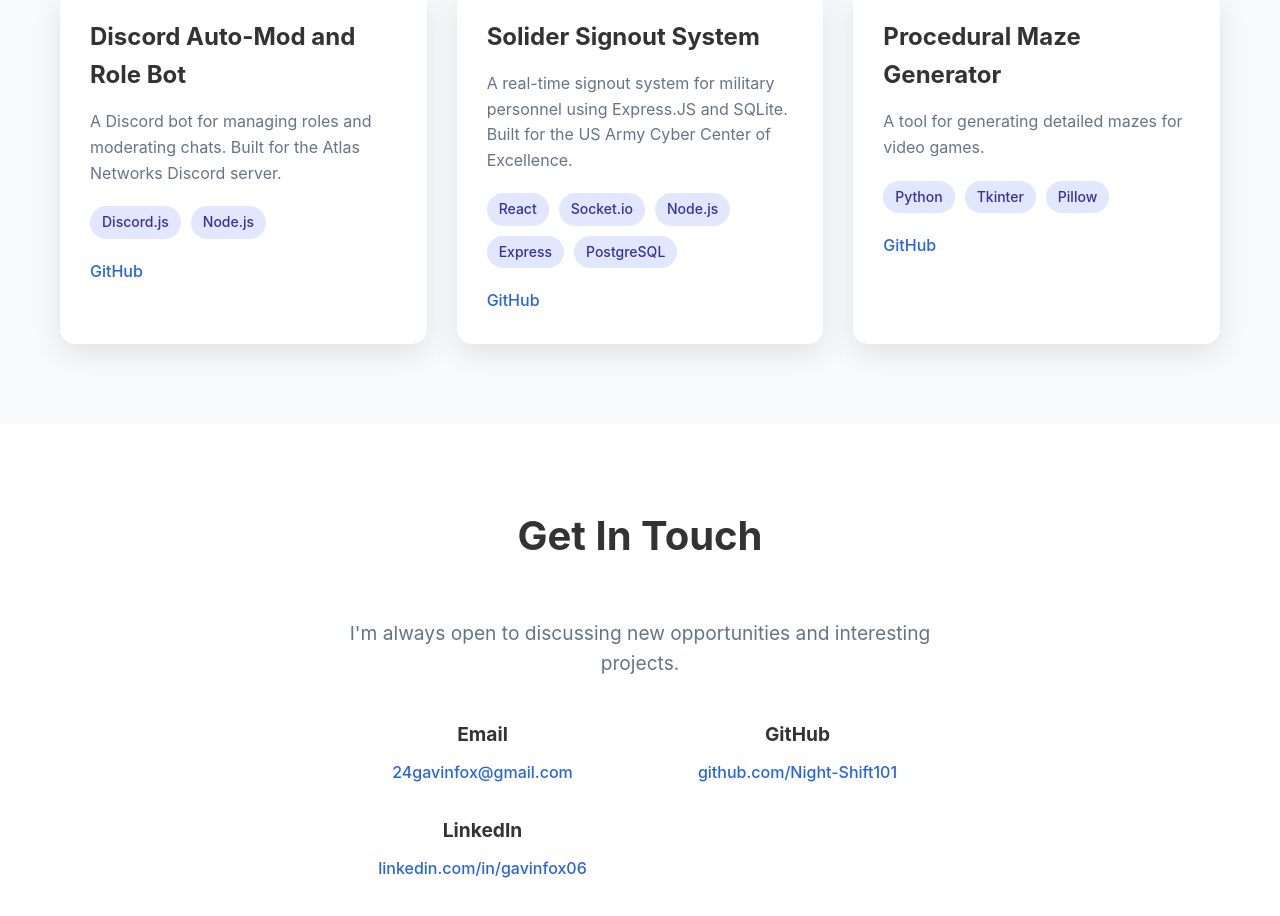
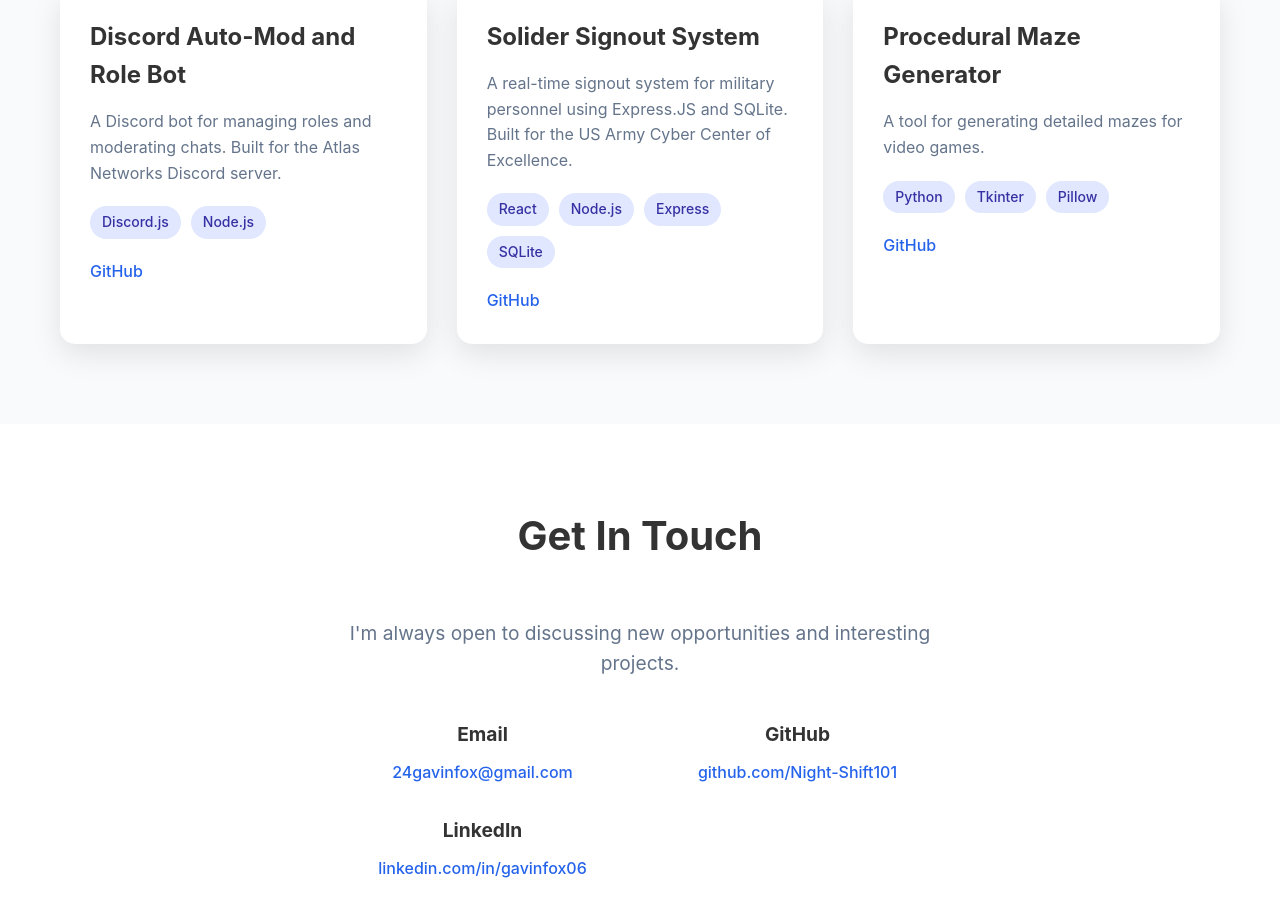
Before and after one commit to Night-Shift101/gavinfox.org, a Next.js app: page / in a window 1280 px wide. Shown: the part 2255-3171 px from the top of the page. Built offline with nearby package versions, Linux system fonts and the light colour scheme.

Commit message:
Innaccurate data changes

```diff
--- a/app/components/Projects.js
+++ b/app/components/Projects.js
@@ -9,7 +9,7 @@ export default function Projects() {
     {
       title: 'Solider Signout System',
       description: 'A real-time signout system for military personnel using Express.JS and SQLite. Built for the US Army Cyber Center of Excellence.',
-      technologies: ['React', 'Socket.io', 'Node.js', 'Express', 'PostgreSQL'],
+      technologies: ['React', 'Node.js', 'Express', 'SQLite'],
       github: 'https://github.com/Night-Shift101/SoliderSignoutSystemJS'
     },
     {
```
